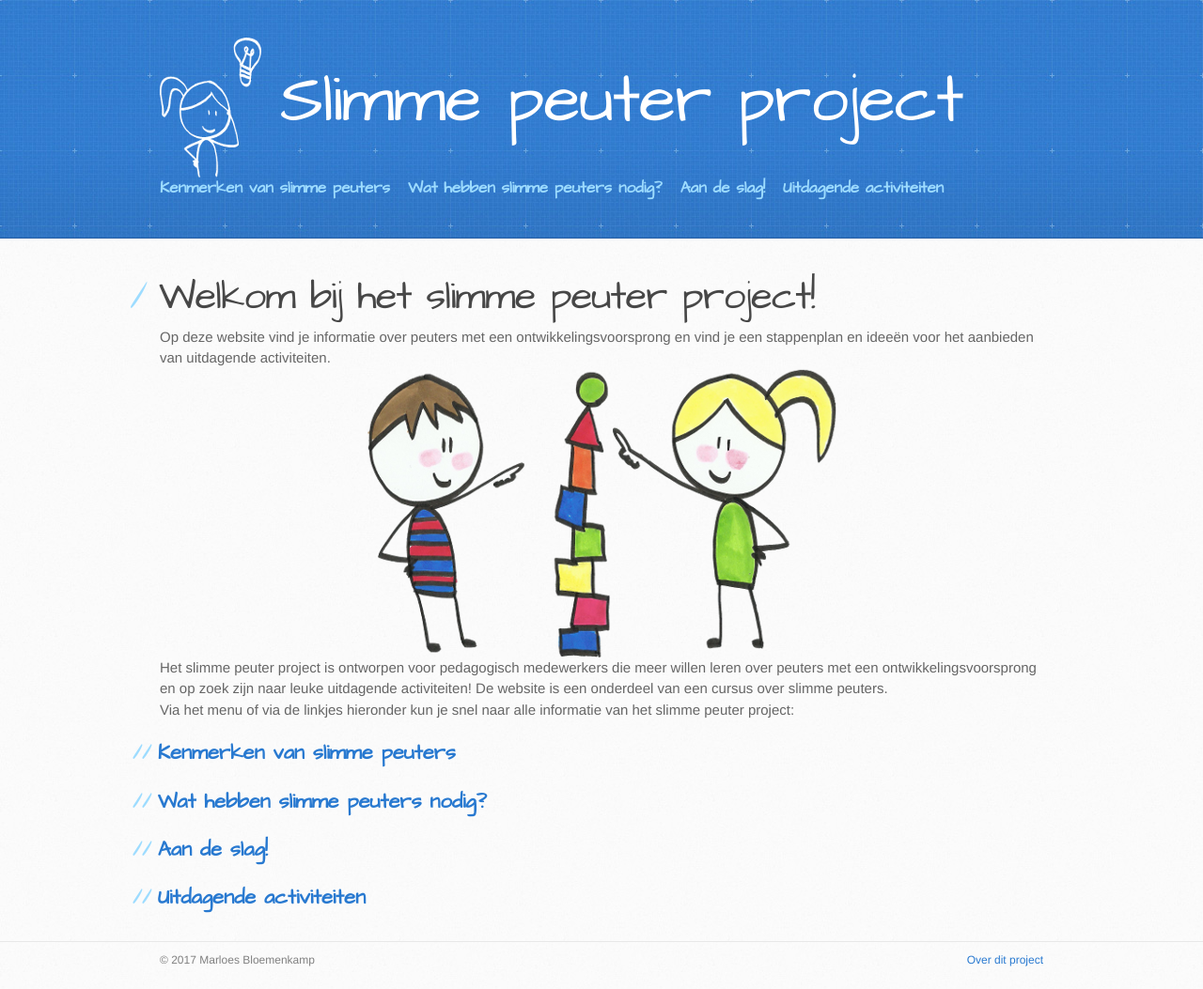
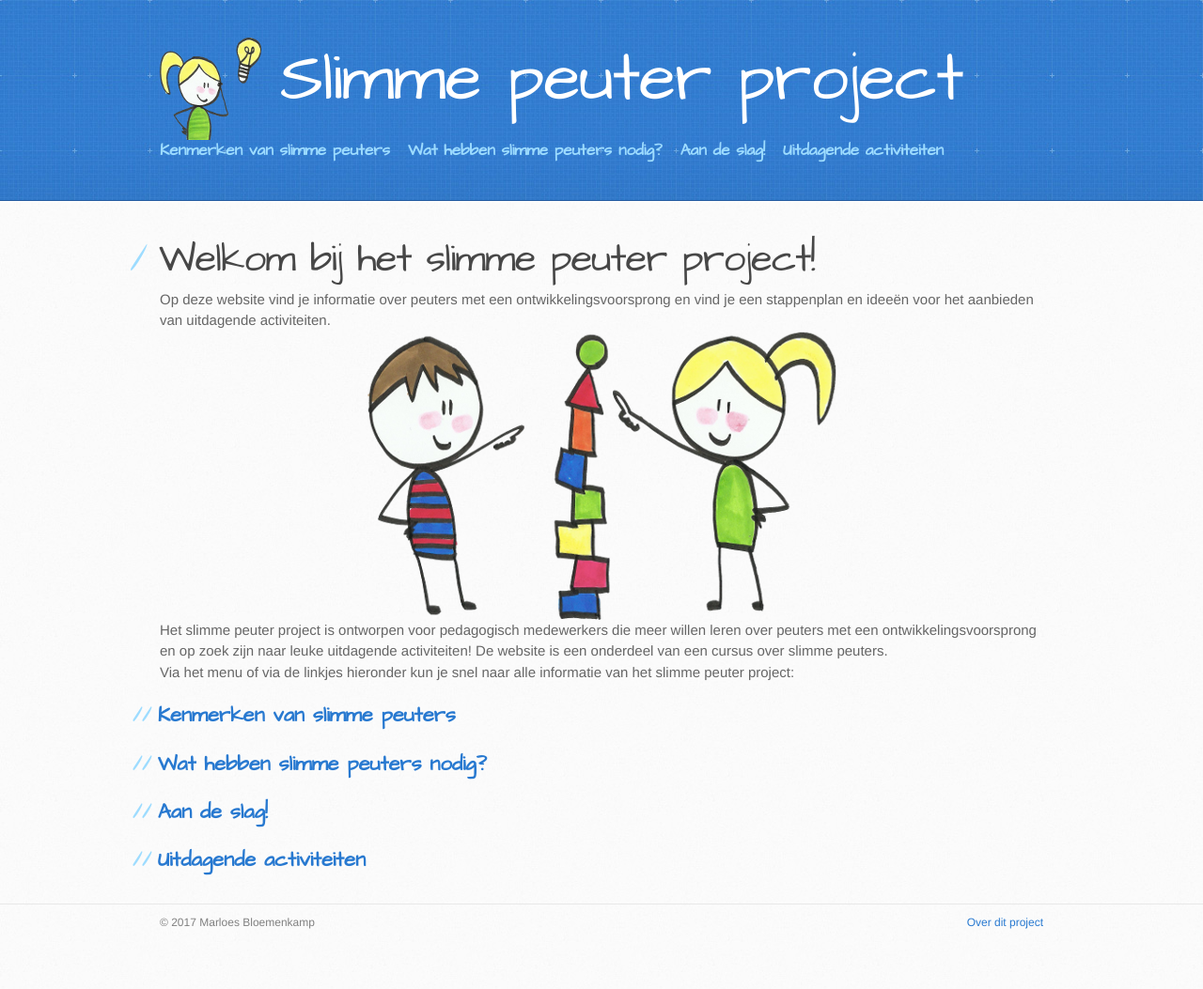
Before and after one commit to marloesbloemenkamp/marloesbloemenkamp.github.io, a Jekyll site: the page built from index.md, in a window 1280 px wide. Shown: the whole page at 94% size. Built offline with Jekyll 4.4.1, drawn with Linux system fonts in a browser that asks for light colours; our own code applies the rules of GitHub Pages for plain Markdown files; after the commit the page ends 1013 px from its top, so only the background shows below that.

Commit message:
New header image

```diff
--- a/_layouts/default.html
+++ b/_layouts/default.html
@@ -29,7 +29,7 @@
     <header>
       <div class="inner">
         <div id="header-logo-and-text">
-	  <img src="/images/meisje-header.png" width="108" height="149"/>
+	  <img src="/images/meisje-header.png" width="108" height="109"/>
 	  <h1><a href="{{ site.baseurl }}/">{{ site.name }}</a></h1>
 <!--        <h2>{{ site.tagline }}</h2>-->
         </div>
--- a/stylesheets/stylesheet.css
+++ b/stylesheets/stylesheet.css
@@ -593,11 +593,17 @@ header h2 a:hover {
   grid-template-columns: 128px auto;
 }
 
+#header-logo-and-text img {
+  /* We must use flex because otherwise the align-items doesn't work in IE */
+  align-self: end;
+}
+
 #header-logo-and-text h1 {
   -ms-grid-column: 2;
   /* We must use flex because otherwise the align-items doesn't work in IE */
   display: flex;
   align-items: center;
+  margin-bottom: 20px;
 }
 
 .inner {
```
Also changed, not shown: images/meisje-header.png.
